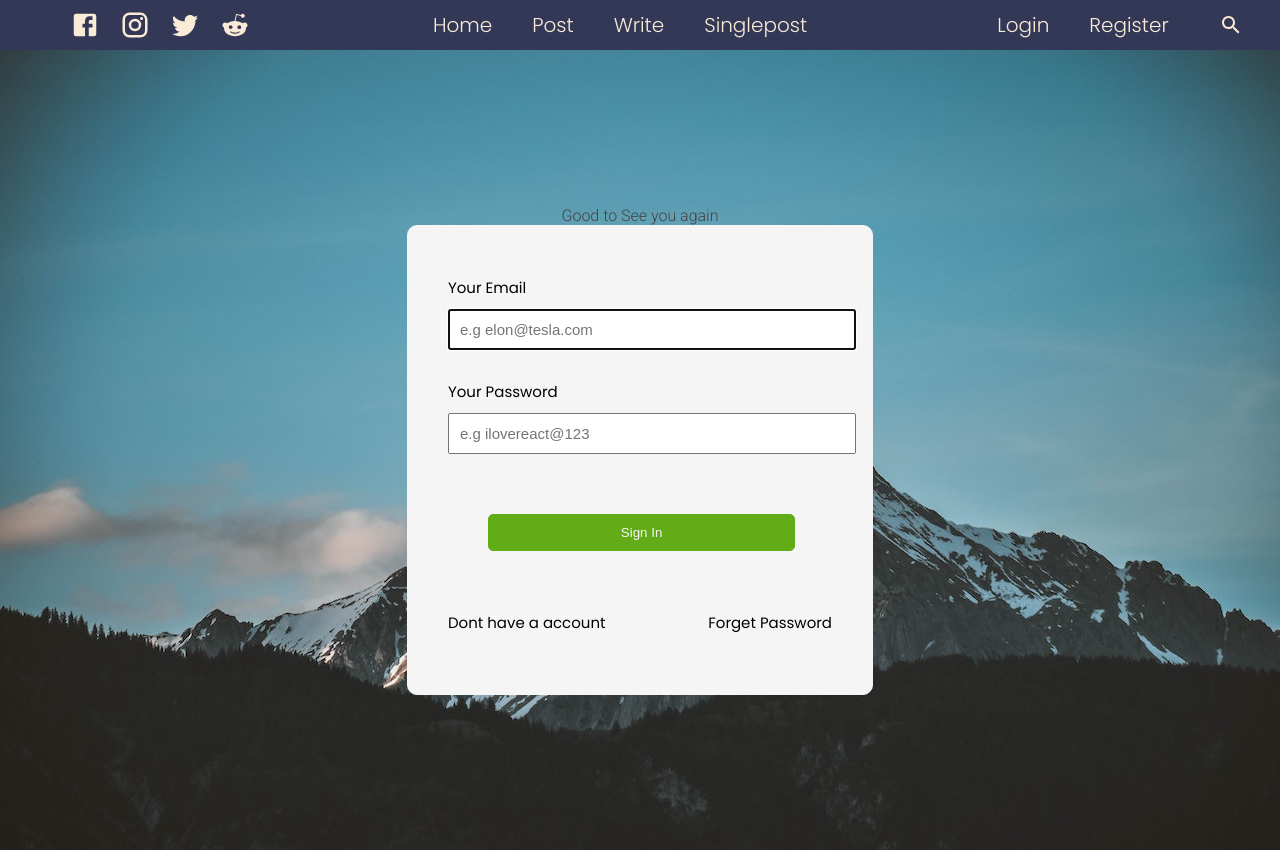
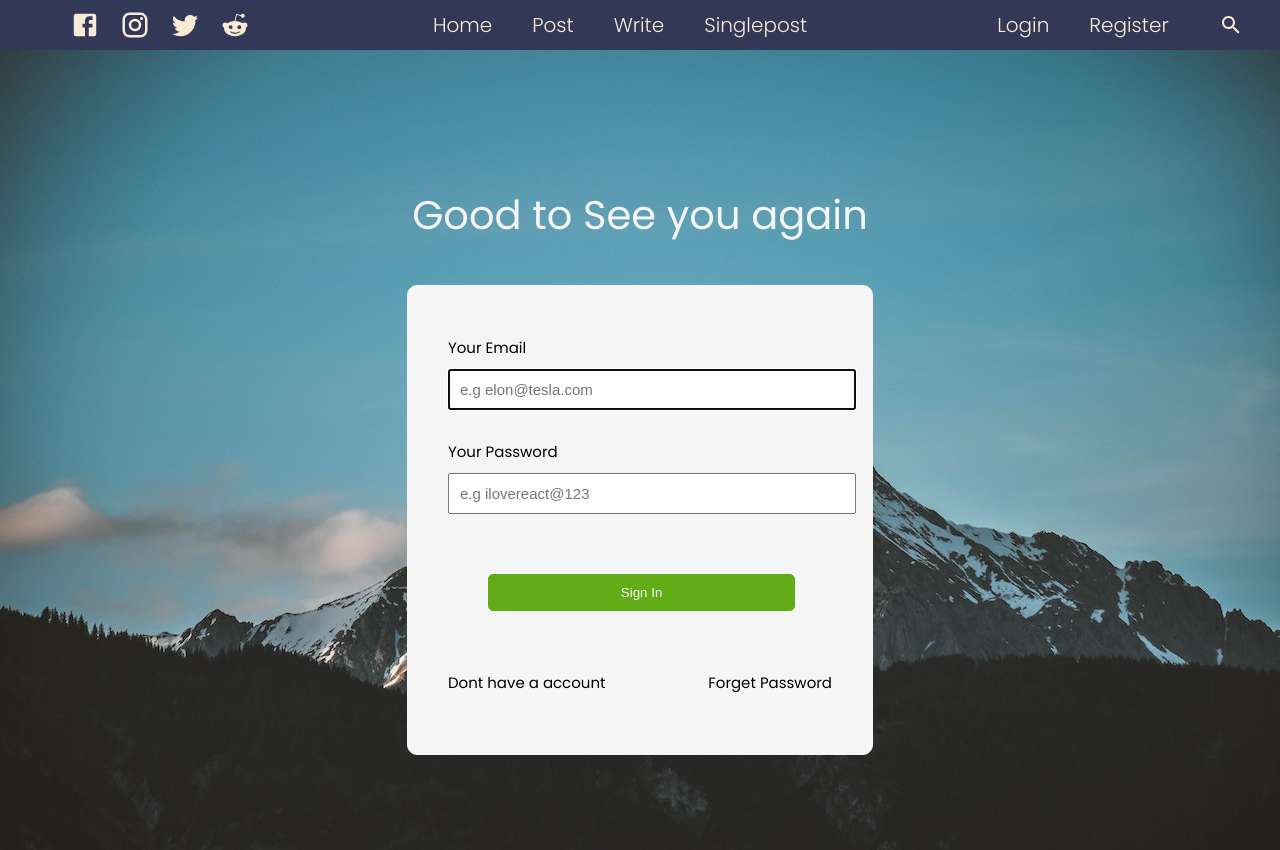
Before and after one commit to jaysgithubrepos/Blog-react-app, a React (Create React App) app: page /login in a window 1280 px wide. Built offline with nearby package versions, Linux system fonts and the light colour scheme.

Commit message:
CSS changes

```diff
--- a/src/pages/login/login.jsx
+++ b/src/pages/login/login.jsx
@@ -3,7 +3,7 @@ import "./login.css";
 function login() {
   return (
     <div className='div-container'>
-        <div className="headertitle"><span>Good to See you again</span></div>
+        <div className="loginheadertitle"><span>Good to See you again</span></div>
         <div className='login-container'>
 
             <form>
--- a/src/pages/signup/signup.css
+++ b/src/pages/signup/signup.css
@@ -1,10 +1,8 @@
 
-.div-container{
+.signup-div-container{
+        background:url("../../Assets/pexels-stephan-seeber-1054218.jpg");
+       display: flex;
 
-
-    background:url("../../Assets/pexels-stephan-seeber-1054218.jpg");
-       display: flex;
-        height:calc(100vh-50px);
        background-size: cover;
        justify-content: center;
        align-items: center;
--- a/src/pages/signup/signup.jsx
+++ b/src/pages/signup/signup.jsx
@@ -2,7 +2,7 @@ import "./signup.css";
 
 function signup() {
   return (
-    <div className='div-container'>
+    <div className='signup-div-container'>
         <div className="signuptitle"><span>Signup Page</span></div>
         <div className='login-container'>
 
```
